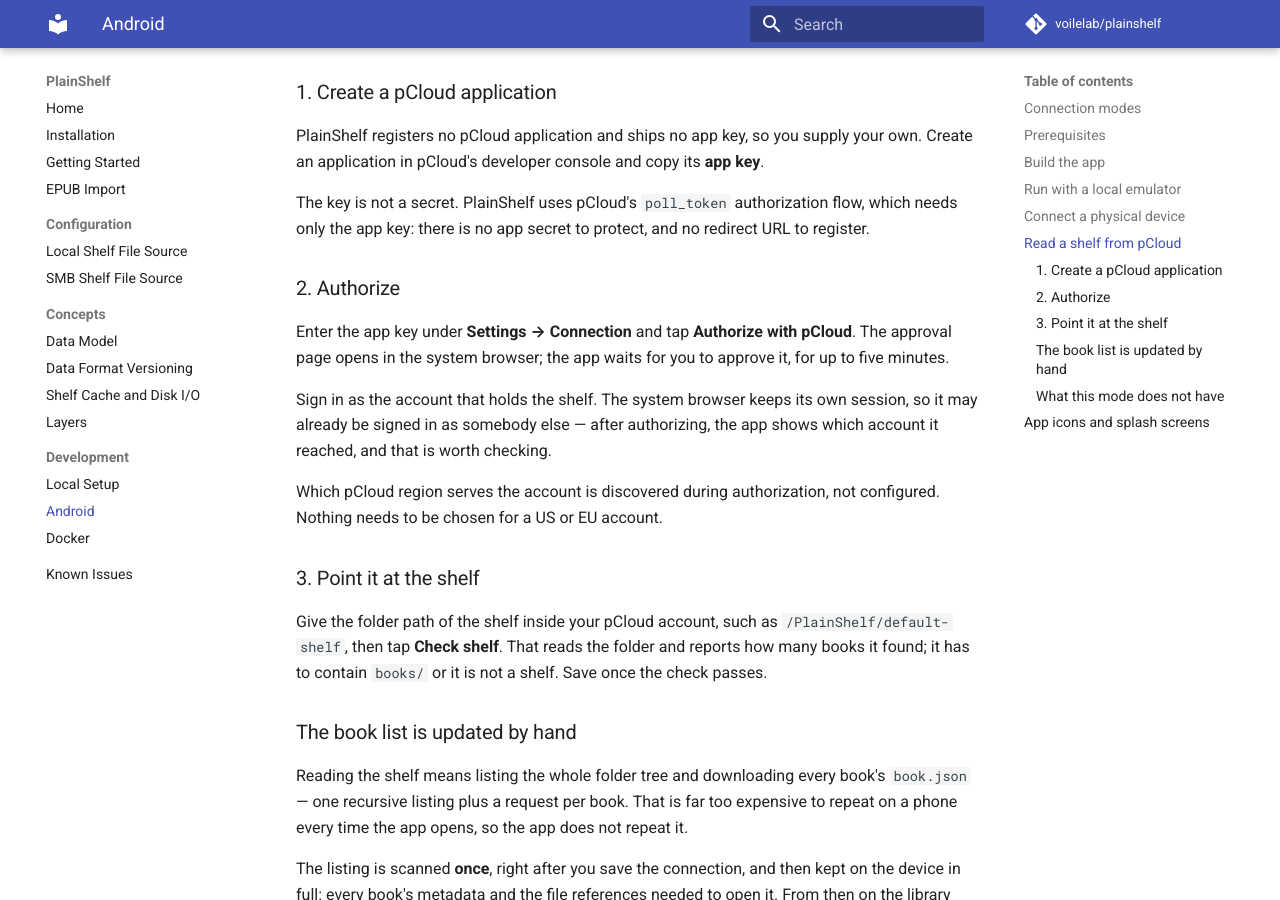
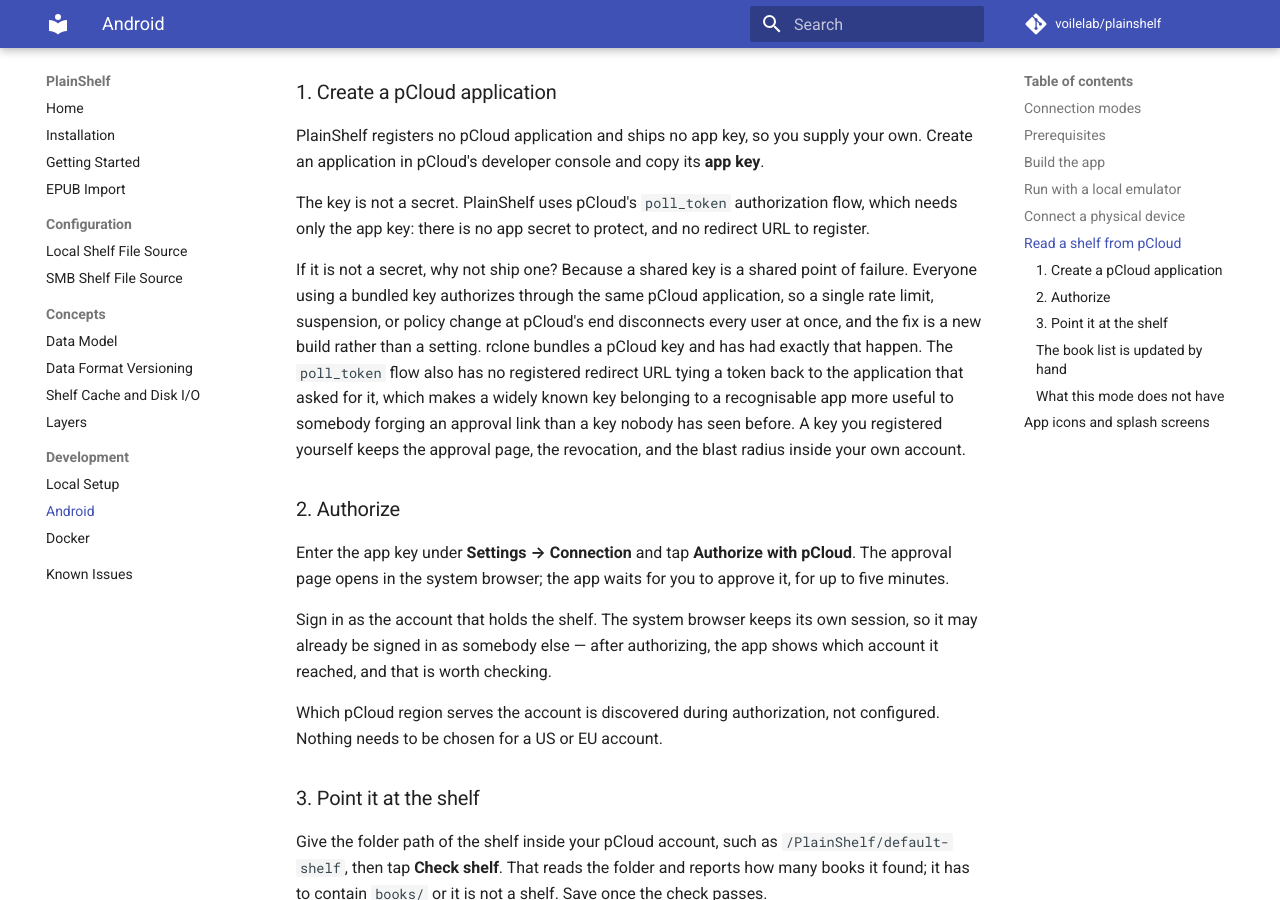
Before and after one commit to voilelab/plainshelf, an MkDocs documentation site: the page built from docs/development/android.md, in a window 1280 px wide and 900 px high, scrolled down 2829 px. Built offline with MkDocs 1.6.1 and Material for MkDocs 9.7.7, drawn with Linux system fonts in a browser that asks for light colours; comment, search, counter and statistics services are not loaded.

Commit message:
docs(android): explain why no pCloud app key is bundled
The pCloud setup section already said the app key is not a secret, which
invites the obvious follow-up: then why not ship one? Answer it in place —
a bundled key is a single shared identity whose rate limit or suspension
takes every user down at once and can only be fixed by a new build, and
poll_token has no registered redirect URL to tie a token back to the
application that requested it.

Documentation only; no behavior change.

Co-Authored-By: Claude Opus 5 <noreply@anthropic.com>
Claude-Session: https://claude.ai/code/session_017tUf44Av8jwPca4Znh3qjy

```diff
--- a/docs/development/android.md
+++ b/docs/development/android.md
@@ -128,6 +128,17 @@ The key is not a secret. PlainShelf uses pCloud's `poll_token` authorization
 flow, which needs only the app key: there is no app secret to protect, and no
 redirect URL to register.
 
+If it is not a secret, why not ship one? Because a shared key is a shared point
+of failure. Everyone using a bundled key authorizes through the same pCloud
+application, so a single rate limit, suspension, or policy change at pCloud's
+end disconnects every user at once, and the fix is a new build rather than a
+setting. rclone bundles a pCloud key and has had exactly that happen. The
+`poll_token` flow also has no registered redirect URL tying a token back to the
+application that asked for it, which makes a widely known key belonging to a
+recognisable app more useful to somebody forging an approval link than a key
+nobody has seen before. A key you registered yourself keeps the approval page,
+the revocation, and the blast radius inside your own account.
+
 ### 2. Authorize
 
 Enter the app key under **Settings → Connection** and tap **Authorize with
```
